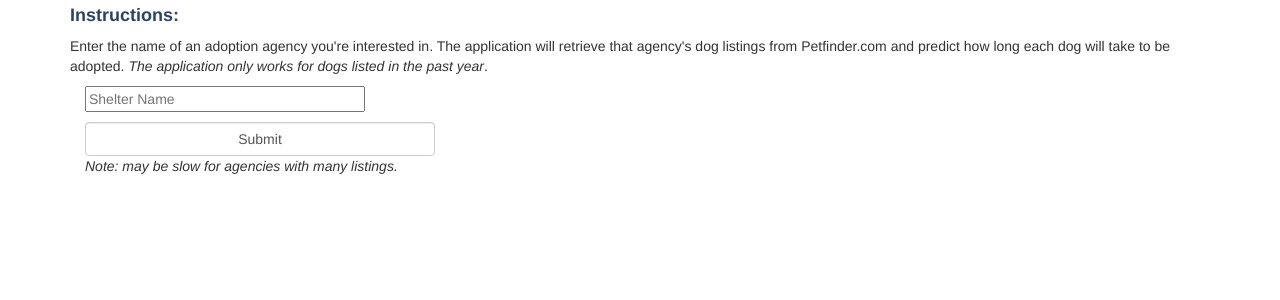
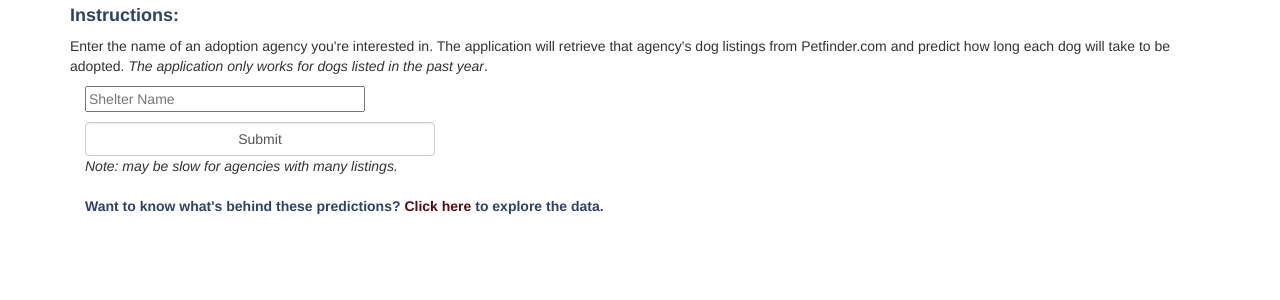
Before and after one commit to nrweir/gimme_shelter, a Flask app: page / in a window 1280 px wide. Shown: the part 149-449 px from the top of the page. Run offline with Flask 2, Linux system fonts and the light colour scheme; data that the repository does not hold is empty; some libraries are stand-ins or nearby versions.

Commit message:
add link to explore

```diff
--- a/app/templates/index.html
+++ b/app/templates/index.html
@@ -24,6 +24,7 @@
             </form>
         </div>
     </div>
+    <span style="font-size: 14; color: #2c4368; font-weight: bold;">Want to know what's behind these predictions? </span><a href="{{ url_for('explore') }}" style="font-size: 14; color: #540c14; font-weight: bold;">Click here</a><span style="font-size: 14; color: #2c4368; font-weight: bold;"> to explore the data.</span>
 </div>
 <script type='text/javascript'>
 function autocomplete(inp, arr) {
```
